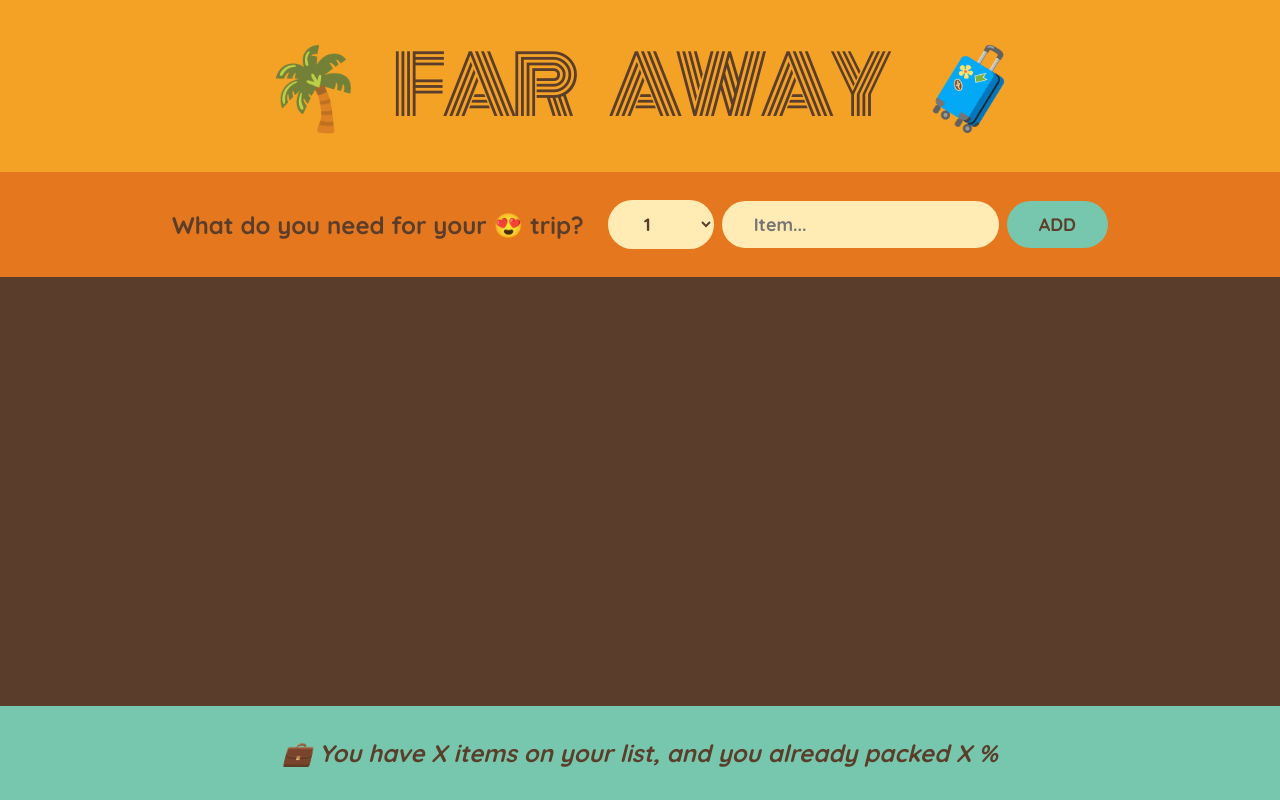
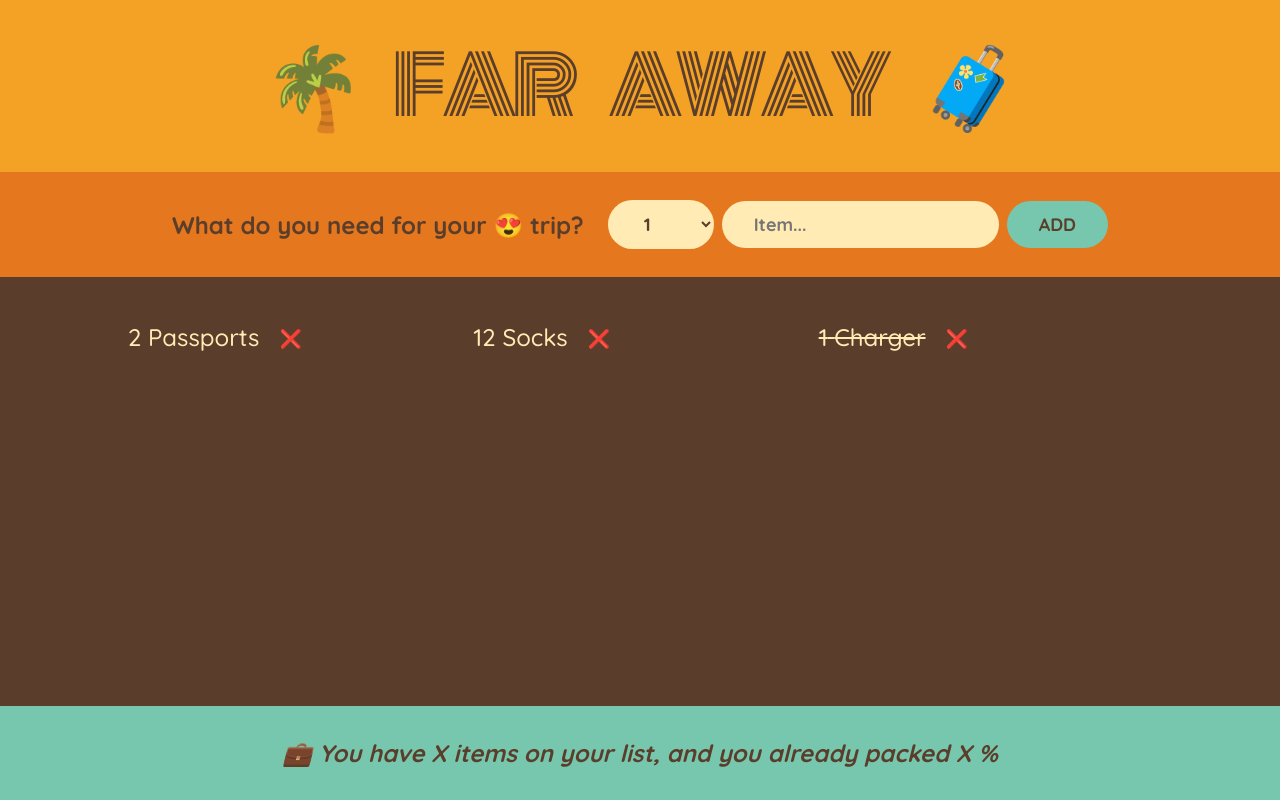
Before and after one commit to aniakucherenko/Project-Far-Away, a React (Create React App) app: page / in a window 1280 px wide. Built offline with nearby package versions, Linux system fonts and the light colour scheme.

Commit message:
Update App.jsx

```diff
--- a/src/components/App.jsx
+++ b/src/components/App.jsx
@@ -7,17 +7,21 @@
 ];
 
 export default function App() {
-  const [items, setItems] = useState([]);
+  const [items, setItems] = useState(initialItems);
 
   function handleAddItems(item) {
     setItems(items => [...items, item]);
+  }
+
+  function handleDeleteItem(id) {
+    setItems(items => items.filter(item => item.id !== id));
   }
 
   return (
     <div className="app">
       <Logo />
       <Form onAddItems={handleAddItems} />
-      <PackingList items={items} />
+      <PackingList items={items} onDeleteItem={handleDeleteItem} />
       <Stats />
     </div>
   );
@@ -73,25 +77,31 @@
   );
 }
 
-function PackingList({ items }) {
+function PackingList({ items, onDeleteItem }) {
   return (
     <div className="list">
       <ul>
         {items.map(item => (
-          <Item item={item} key={item.id} />
+          <Item item={item} onDeleteItem={onDeleteItem} key={item.id} />
         ))}
       </ul>
     </div>
   );
 }
 
-function Item({ item }) {
+function Item({ item, onDeleteItem }) {
   return (
     <li>
       <span style={item.packed ? { textDecoration: 'line-through' } : {}}>
         {item.quantity} {item.description}
       </span>
-      <button>❌</button>
+      <button
+        onClick={() => {
+          onDeleteItem(item.id);
+        }}
+      >
+        ❌
+      </button>
     </li>
   );
 }
```
